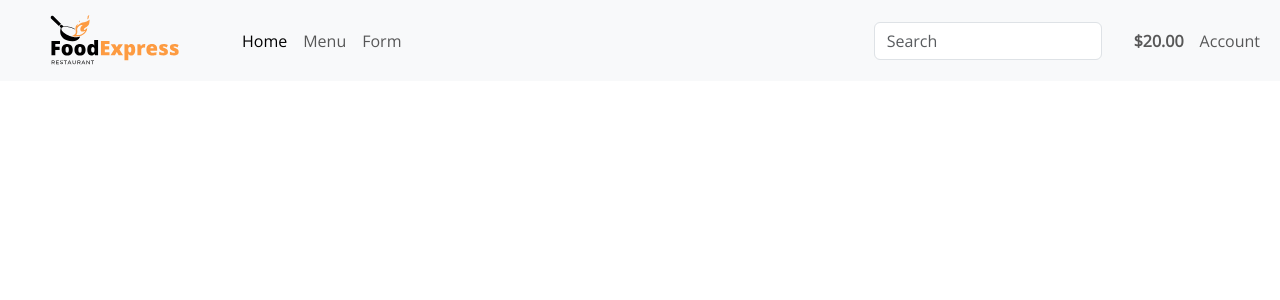
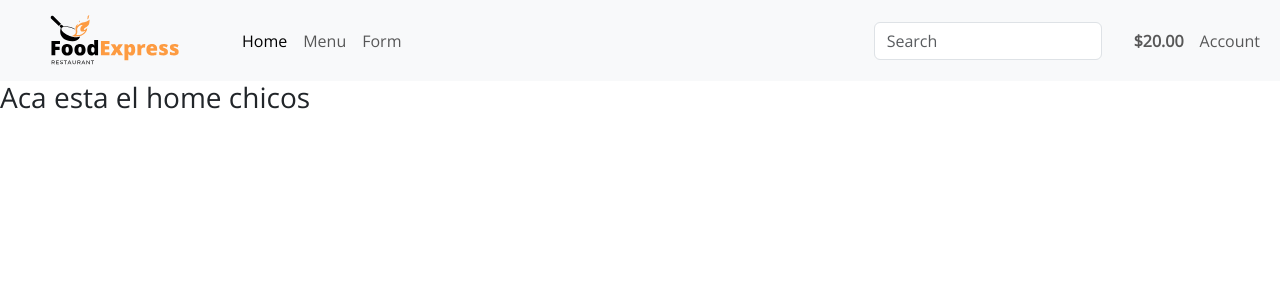
Before and after one commit to borkoloco/FoodExpress-Front, a React (Vite) app in the folder client/: page /home in a window 1280 px wide. Shown: the top 300 px of the page. Built offline with nearby package versions, Linux system fonts and the light colour scheme.

Commit message:
creacion de home y homeCSS

```diff
--- a/client/src/App.jsx
+++ b/client/src/App.jsx
@@ -7,8 +7,9 @@ function App() {
   return (
     <>
 
-      <NavBar/>
-      <AppRouter/>
+      <NavBar />
+
+      <AppRouter />
 
     </>
   )
--- /dev/null
+++ b/client/src/Views/Home/Home.jsx
@@ -0,0 +1,14 @@
+import React from 'react'
+
+function Home() {
+    return (
+        <div>
+            <h3>
+                Aca esta el home chicos
+            </h3>
+
+        </div>
+    )
+}
+
+export default Home
--- a/client/src/router/AppRouter.jsx
+++ b/client/src/router/AppRouter.jsx
@@ -1,15 +1,19 @@
 
 import { Route, Routes } from "react-router-dom";
+import Home from '../Views/Home/Home'
 
 
 /*ROUTER PRINCIPAL DE LA APLICACIÓN */
 export const AppRouter = () => {
   return (
+
+
     <Routes>
-        {/* <Route path="/home" element={<HomePage />} /> */}
-        {/* <Route path="/form" element={<FormPage />} /> */}
-        {/* <Route path="/menu" element={<MenuPage />} /> */}
-        {/*Añade más rutas aqui...  */}
+
+      <Route path="/home" element={<Home />} />
+      {/* <Route path="/form" element={<FormPage />} /> */}
+      {/* <Route path="/menu" element={<MenuPage />} /> */}
+      {/*Añade más rutas aqui...  */}
     </Routes>
   )
 }
```
Also changed, not shown: client/src/Views/Home/Home.module.css (added).
